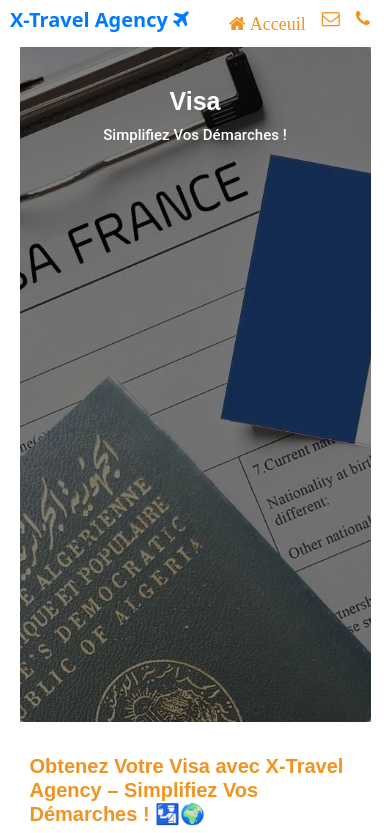
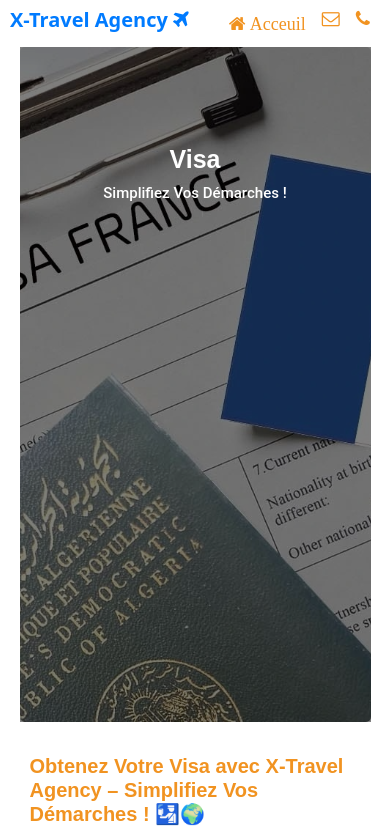
Before and after one commit to Patou2209/Agence, a plain HTML site: page visa.html in a window 390 px wide. Shown: the top 833 px of the page. Drawn offline with nearby package versions, Linux system fonts and the light colour scheme.

Commit message:
Update style.css

```diff
--- a/style.css
+++ b/style.css
@@ -599,7 +599,7 @@
         font-size: 25px;
         font-weight: 700;
         text-align: center;
-        margin-top: 20%;
+        margin-top: 50%;
         font-family: Ink Free, sans-serif;
     }
 }
```
